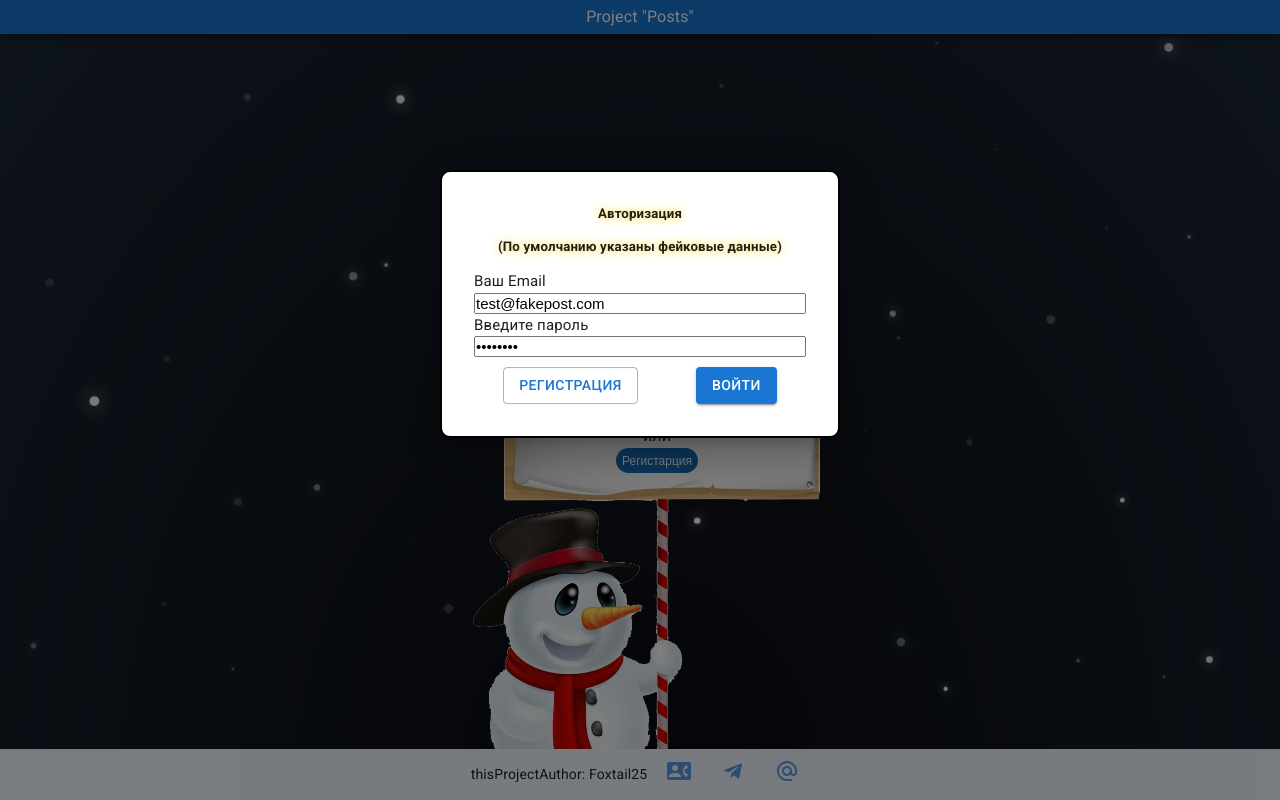
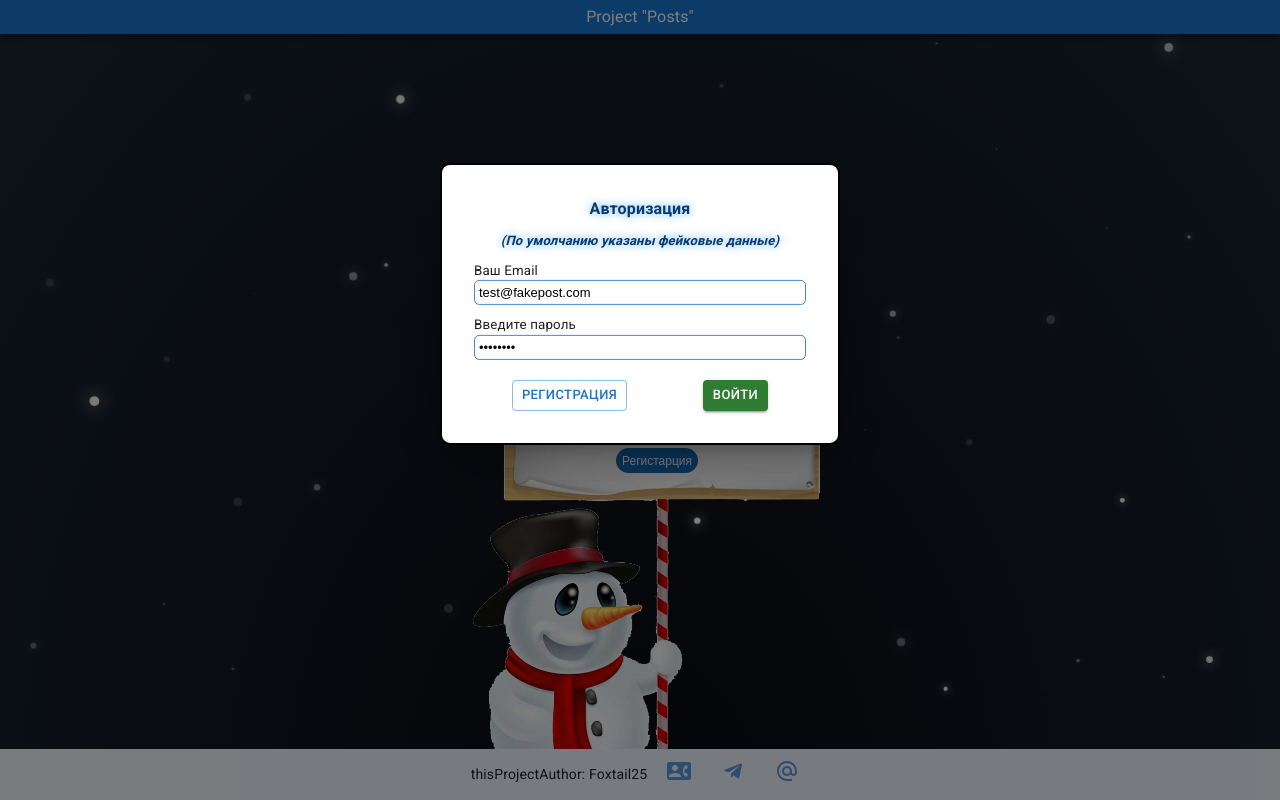
Before and after one commit to FoxTail25/post, a React (Create React App) app: page /#/ in a window 1280 px wide. Both pictures are taken after a click on the button "Авторизация". Built offline with nearby package versions, Linux system fonts and the light colour scheme.

Commit message:
Украсил предупреждения

```diff
--- a/src/components/FormAuth/form-auth.jsx
+++ b/src/components/FormAuth/form-auth.jsx
@@ -5,8 +5,8 @@ import VpnKeyIcon from '@mui/icons-material/VpnKey';
 import KeyboardBackspaceIcon from '@mui/icons-material/KeyboardBackspace';
 import { useContext } from 'react';
 import { allUserData } from '../context/context';
-import s from './form-auth.module.css'
 import { CHECK_EMAIL } from '../../utils/constants';
+import '../../formAuthReg.css'
 
 
 export const FormAuth = ({ authReg, handleClose, setAuthReg }) => {
@@ -30,20 +30,20 @@ export const FormAuth = ({ authReg, handleClose, setAuthReg }) => {
 
         return (
 
-            <form className={s.authFormStyle} onSubmit={handleSubmit(cbSubmit)}>
+            <form className='authRegForm' onSubmit={handleSubmit(cbSubmit)}>
 
-                <h5 className={s.authRegHeader}>
+                <h5 className='authRegForm__header'>
                     Авторизация
                     <br />
-                    <p>(По умолчанию указаны фейковые данные)</p>
+                    <p className='authRegForm__header_text'>(По умолчанию указаны фейковые данные)</p>
                 </h5>
 
-                <label className={s.authfild}> {errors?.email?.message ? <p className={s.authfild}>{errors?.email?.message}</p> : 'Ваш Email'}
-                    <input className={s.authfild}
+                <label className='authRegForm__leble'> {errors?.email?.message ? <p className='authRegForm__leble_error'>{errors?.email?.message}</p> : 'Ваш Email'}
+                    <input className='authRegForm__input'
                         {...register('email', {
                             required: {
                                 value: true,
-                                message: 'обязательное поле'
+                                message: ' обязательное поле'
                             },
                             // minLength: {
                             //     value: 7,
@@ -51,27 +51,26 @@ export const FormAuth = ({ authReg, handleClose, setAuthReg }) => {
                             // },
                             pattern: {
                                 value: CHECK_EMAIL,
-                                message: 'неверный емаил'
+                                message: ' неверный емаил'
                             }
 
                         })}
                         type='email'
-                        // suggested = "current-password"
                         placeholder="shla@Sobaka.poShosse"
 
                     ></input>
                 </label>
 
-                <label className={s.authfild}> {errors?.password?.message ? <p className={s.authfild}>{errors?.password?.message}</p> : 'Введите пароль'}
-                    <input className={s.authfild}
+                <label className='authRegForm__leble'> {errors?.password?.message ? <p className='authRegForm__leble_error'>{errors?.password?.message}</p> : 'Введите пароль'}
+                    <input className='authRegForm__input'
                         {...register('password', {
                             required: {
                                 value: true,
-                                message: 'обязательное поле'
+                                message: ' обязательное поле'
                             },
                             minLength: {
                                 value: 3,
-                                message: 'слишком коротко'
+                                message: ' слишком короткий пароль'
                             },
                         })}
                         type='password'
@@ -81,16 +80,19 @@ export const FormAuth = ({ authReg, handleClose, setAuthReg }) => {
                     ></input>
                 </label>
 
-                <div className={s.authBtnBlock}>
+                <div className='authRegForm__BtnBlock'>
 
                     <Button
                         variant='outlined'
+                        size='small'
                         onClick={() => { setAuthReg(!authReg) }}>
                         Регистрация
                     </Button>
 
                     <Button type='submit'
                         variant='contained'
+                        size='small'
+                        color='success'
                         disabled={!isValid}
                     >
                         Войти
--- a/src/components/FormAuth/form-auth.module.css
+++ /dev/null
@@ -1,30 +0,0 @@
-.authFormStyle {
-    width: 100%;
-    display: flex;
-    flex-direction: column;
-    align-items: center;
-}
-
-.authRegHeader {
-    padding: 0;
-    margin: 0;
-    text-align: center;
-    filter: drop-shadow(0 0 5px gold);
-}
-
-.authfild {
-    text-align: left;
-    display: block;
-    font-size: 15px;
-    padding: 0;
-    margin: 0;
-    width: 100%;
-}
-
-
-.authBtnBlock {
-    margin-top: 10px;
-    display: flex;
-    width: 100%;
-    justify-content: space-around;
-}
--- a/src/components/FormReg/form-auth.module.css
+++ /dev/null
@@ -1,30 +0,0 @@
-.authFormStyle {
-    width: 100%;
-    display: flex;
-    flex-direction: column;
-    align-items: center;
-}
-
-.authRegHeader {
-    padding: 0;
-    margin: 0;
-    text-align: center;
-    filter: drop-shadow(0 0 5px gold);
-}
-
-.authfild {
-    text-align: left;
-    display: block;
-    font-size: 15px;
-    padding: 0;
-    margin: 0;
-    width: 100%;
-}
-
-
-.authBtnBlock {
-    margin-top: 10px;
-    display: flex;
-    width: 100%;
-    justify-content: space-around;
-}
--- a/src/components/FormReg/form-reg.jsx
+++ b/src/components/FormReg/form-reg.jsx
@@ -1,14 +1,14 @@
-import { Button, IconButton } from '@mui/material';
+import { Button } from '@mui/material';
 import React from 'react';
 import { useForm } from "react-hook-form";
 import VpnKeyIcon from '@mui/icons-material/VpnKey';
 import { useContext } from 'react';
 import { allUserData } from '../context/context';
-import s from './form-auth.module.css'
 import { CHECK_EMAIL } from '../../utils/constants';
+import '../../formAuthReg.css'
 
 
-export const FormReg = ({authReg, handleClose , setAuthReg}) => {
+export const FormReg = ({ authReg, handleClose, setAuthReg }) => {
 
     const { singUp } = useContext({ ...allUserData })
 
@@ -34,29 +34,26 @@ export const FormReg = ({authReg, handleClose , setAuthReg}) => {
     return (
 
 
-        <form className={s.authFormStyle} onSubmit={handleSubmit(cbSubmit)}>
+        <form className='authRegForm' onSubmit={handleSubmit(cbSubmit)}>
 
 
-            <h5 className={s.authRegHeader}>
-                Регистарция
+            <h5 className='authRegForm__header'>
+                Форма регистарции
                 <br />
-                <p>(необходимо указать емаил, пароль и если желаете, изменить группу постов)</p>
+                <p className='authRegForm__header_text'>(необходимо указать емаил, пароль и если желаете, изменить группу постов)</p>
             </h5>
 
-            <label className={s.authfild}> {errors?.email?.message ? <p className={s.authfild}>{errors?.email?.message}</p> : 'Ваш Email'}
-                <input className={s.authfild}
+            <label className='authRegForm__leble'> {errors?.email?.message ? <p className='authRegForm__leble_error'>{errors?.email?.message}</p> : 'Ваш Email'}
+                <input className='authRegForm__input'
                     {...register('email', {
                         required: {
                             value: true,
-                            message: 'обязательное поле'
+                            message: ' обязательное поле'
                         },
-                        minLength: {
-                            value: 7,
-                            message: 'очень коротко'
-                        },
+
                         pattern: {
                             value: CHECK_EMAIL,
-                            message: 'неверный емаил'
+                            message: ' неверный емаил'
                         }
 
                     })}
@@ -66,16 +63,16 @@ export const FormReg = ({authReg, handleClose , setAuthReg}) => {
                 ></input>
             </label>
 
-            <label className={s.authfild}> {errors?.password?.message ? <p className={s.authfild}>{errors?.password?.message}</p> : 'Введите пароль'}
-                <input className={s.authfild}
+            <label className='authRegForm__leble'> {errors?.password?.message ? <p className='authRegForm__leble_error'>{errors?.password?.message}</p> : 'Введите пароль'}
+                <input className='authRegForm__input'
                     {...register('password', {
                         required: {
                             value: true,
-                            message: 'обязательное поле'
+                            message: ' обязательное поле'
                         },
                         minLength: {
                             value: 8,
-                            message: 'слишком коротко'
+                            message: ' слишком коротко'
                         },
                     })}
                     type='password'
@@ -85,16 +82,16 @@ export const FormReg = ({authReg, handleClose , setAuthReg}) => {
                 ></input>
             </label>
 
-            <label className={s.authfild}> {errors?.password?.message ? <p className={s.authfild}>{errors?.password?.message}</p> : 'Укажите группу'}
-                <input className={s.authfild}
+            <label className='authRegForm__leble'> {errors?.password?.message ? <p className='authRegForm__leble_error'>{errors?.password?.message}</p> : 'Укажите группу'}
+                <input className='authRegForm__input'
                     {...register('group', {
                         required: {
                             value: true,
-                            message: 'обязательное поле'
+                            message: ' обязательное поле'
                         },
                         minLength: {
                             value: 2,
-                            message: 'слишком коротко'
+                            message: ' слишком коротко'
                         },
 
                     })}
@@ -104,17 +101,19 @@ export const FormReg = ({authReg, handleClose , setAuthReg}) => {
                 ></input>
             </label>
 
-            <div className={s.authBtnBlock}>
+            <div className='authRegForm__BtnBlock'>
 
                 <Button
                     variant='outlined'
+                    size='small'
                     onClick={() => { setAuthReg(!authReg) }}>
-                    авторизации
+                    авторизация
                 </Button>
 
                 <Button type='submit'
                     variant='contained'
                     color='success'
+                    size='small'
                     disabled={!isValid}>
                     Регистрация
                 </Button>
--- /dev/null
+++ b/src/formAuthReg.css
@@ -0,0 +1,53 @@
+.authRegForm {
+    width: 100%;
+    display: flex;
+    flex-direction: column;
+    align-items: center;
+}
+
+.authRegForm__header {
+    padding: 0;
+    margin: 0;
+    text-align: center;
+    filter: drop-shadow(0 0 5px rgb(100, 176, 239));
+    font-size: medium;
+    color: rgb(7, 58, 120);
+}
+.authRegForm__header_text {
+    font-style: italic;
+    font-size: small;
+    margin: 10px 0 ;
+}
+
+.authRegForm__leble {
+    text-align: left;
+    font-size: smaller;
+    padding: 0;
+    margin: 0;
+    display: block;
+    width: 100%;
+}
+.authRegForm__leble_error {
+    color: red;
+    padding: 0;
+    margin: 0;
+}
+.authRegForm__leble_error::before {
+    content: ' ⚠'
+}
+.authRegForm__input {
+    width: 100%;
+    margin-bottom: 10px;
+    padding: 4px;
+    border-radius: 5px;
+    border: 1px solid rgb(75, 135, 207);
+    font-size: small;
+}
+
+
+.authRegForm__BtnBlock {
+    margin-top: 10px;
+    display: flex;
+    width: 100%;
+    justify-content: space-around;
+}
```
